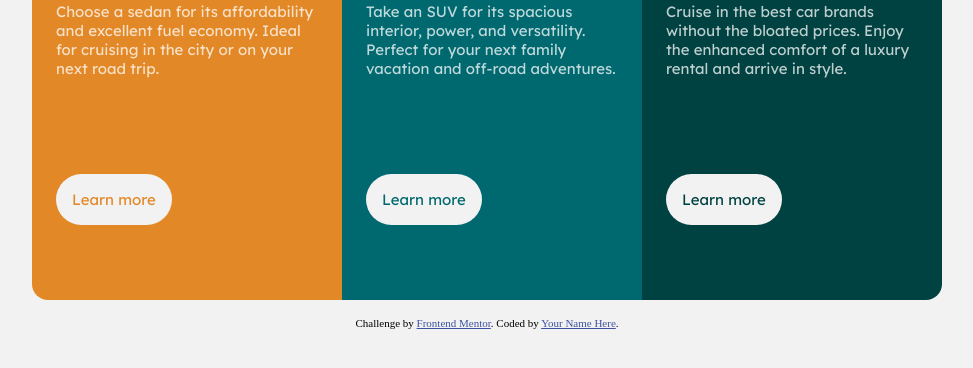
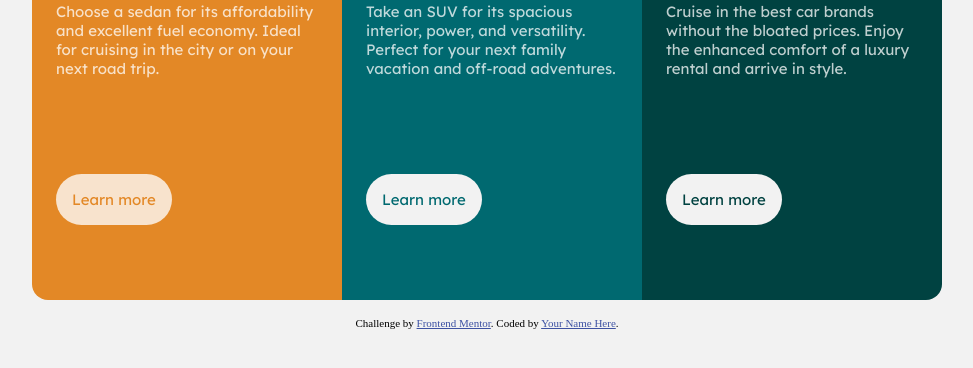
Before and after one commit to agustinrobledo/Challenge-Cards, a plain HTML site: page index.html in a window 1280 px wide. In both pictures the pointer is over the link 266 px from the left and 477 px from the top of the page. Shown: the part 278-646 px from the top of the page, without its empty margins (153-1126 px from the left). Drawn offline with Linux system fonts and the light colour scheme.

Commit message:
hover on button

```diff
--- a/styles.css
+++ b/styles.css
@@ -67,6 +67,12 @@ img{
     color: hsl(179, 100%, 13%);
 }
 
+.button:hover{
+    background-color: rgba(255, 255, 255, 0.767);
+    transition: 400ms;
+
+}
+
 @media screen and (max-width:1137px){
     .container-cards{
         display: flex;
```
